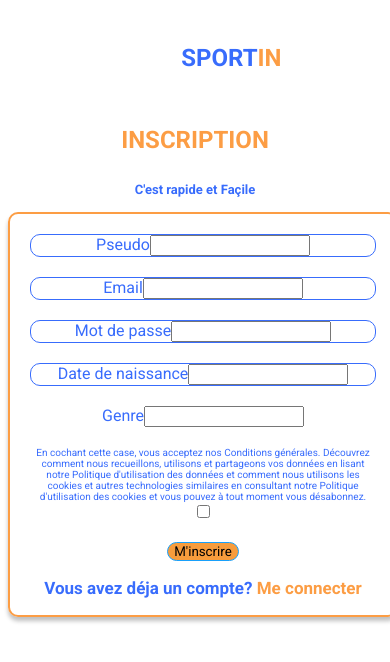
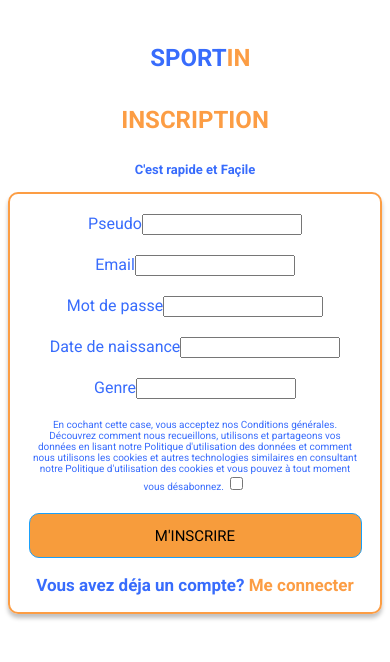
Before and after one commit to sofi-lo/sportIn, a Symfony app: template templates/registration/register.html.twig in a window 390 px wide. Shown: the part 27-689 px from the top of the page. Run offline with Twig, Linux system fonts and the light colour scheme; the template is opened without the code that fills it, so the values that code supplies are empty; form fields are guessed from the names that the template uses; some libraries are stand-ins or nearby versions.

Commit message:
responsive-inscription

```diff
--- a/public/css/styles_yanis.css
+++ b/public/css/styles_yanis.css
@@ -1,8 +1,32 @@
  * {
      font-family: Roboto, Oxygen, Ubuntu, Cantarell, 'Open Sans', 'Helvetica Neue', sans-serif;
  }
-form[name=registration_form] input::placeholder {
-    color: blue;
+
+ form[name=registration_form] input::placeholder {
+     color: #386CFC;
+     text-align: center;
+     font-weight: bold;
+ }
+
+ form[name=registration_form] input{
+    width: 90%;
+    height: 35px;
+    border: 1px solid #386CFC;
+    box-sizing: border-box;
+    border-radius: 10px;
+}
+
+#registration_form_birthDate_month{
+     color: #386CFC;
+ }
+ #registration_form_birthDate_day{
+    color: #386CFC;
+}
+#registration_form_birthDate_year{
+    color: #386CFC;
+}
+#registration_form_gender{
+    color: #386CFC;
 }
  .logo_sportin {
      position: absolute;
@@ -32,40 +56,23 @@ form[name=registration_form] input::placeholder {
      color: #386CFC;
  }
 
- .pseudo {
-     border: 1px solid #386CFC;
+ .btn_formulaire {
+     background: #F79C3C;
+     border: 1px solid #18A0FB;
      box-sizing: border-box;
      border-radius: 10px;
  }
 
- .email {
-     border: 1px solid #386CFC;
-     box-sizing: border-box;
-     border-radius: 10px;
+
+ /* Telephone */
+ @media screen and (min-width: 400px) {
+     .main_inscr {
+         width: 30%;
+     }
  }
 
- .mdp {
-     border: 1px solid #386CFC;
-     box-sizing: border-box;
-     border-radius: 10px;
+ @media screen and (max-width: 400px) {
+    .logo_sportin{
+        transform: translate(-110%,0%);
+    }
  }
-
- .birth_date {
-     border: 1px solid #386CFC;
-     box-sizing: border-box;
-     border-radius: 10px;
- }
-
- .btn_formulaire {
-    background: #F79C3C;
-    border: 1px solid #18A0FB;
-    box-sizing: border-box;
-    border-radius: 10px;
- }
-
- /* Telephone */
-@media screen and (max-width: 400px) {
-    .form_inscription{
-        width: 300px;
-    }
-}
--- a/templates/registration/register.html.twig
+++ b/templates/registration/register.html.twig
@@ -8,12 +8,11 @@
 		<div class="alert alert-danger" role="alert">{{ flashError }}</div>
 	{% endfor %}
 
-	<main style="margin-left: auto; margin-right: auto; width: 100%; text-align: center; margin-top: 100px;
-    left: 50%;
-    " ;>
+	<main  class="main_inscr" style="margin-left: auto; margin-right: auto; text-align: center; margin-top: 80px;
+    left: 50%;" ;>
 
 
-		<a href="{{ path('index') }}" class="logo_sportin" style="color: #386CFC; text-decoration: none;font-style: normal; font-weight: bold;  font-size: 24px" ;>SPORT<span style="color: #FC9D44;">IN</span>
+		<a href="{{ path('index') }}" class="logo_sportin" style="color: #386CFC; text-decoration: none;font-style: normal; font-weight: bold;  font-size: 24px " ;>SPORT<span style="color: #FC9D44;">IN</span>
 		</a>
 
 		<section class="entete">
@@ -21,8 +20,8 @@
 			<p class="rapide_facile" style="color: #386CFC; font-weight: bold; font-size: 13px">C'est rapide et Façile</p>
 		</section>
 
-		<section class="registration_formulaire" style="position: absolute; width: 100% ;margin-left:auto; margin-right: auto">
-			<section style="border: 2px solid #FC9D44; box-sizing: border-box; box-shadow: 0px 4px 4px rgba(0,0,0,0.25); border-radius: 10px;" ;>
+		<section class="registration_formulaire" style="border: 2px solid #FC9D44; box-sizing: border-box; box-shadow: 0px 4px 4px rgba(0,0,0,0.25); border-radius: 10px; width: 100% ;margin-left:auto; margin-right: auto">
+
 				{{ form_start(registrationForm) }}
 
 				<section class="pseudo" style="margin: 20px">{{ form_row(registrationForm.pseudo) }}</section>
@@ -45,11 +44,10 @@
             label: "En cochant cette case, vous acceptez nos Conditions générales. Découvrez comment nous recueillons, utilisons et partageons vos données en lisant notre Politique d'utilisation des données et comment nous utilisons les cookies et autres technologies similaires en consultant notre Politique d'utilisation des cookies et vous pouvez à tout moment vous désabonnez. "
         }) }}</section>
 
-				<button type="submit" class="btn_formulaire">M'inscrire</button>
+				<button type="submit" class="btn_formulaire" style="width: 90%; height: 45px; text-transform: uppercase; font-size: 15px">M'inscrire</button>
 				{{ form_end(registrationForm) }}
 
                 <p style="color: #386CFC; font-weight: bold; font-size: 17px">Vous avez déja un compte? <a href="{{ path('app_login') }}" style="text-decoration: none; color: #FC9D44;">Me connecter</a></p>
-			</section>
 		</section>
 
 	</main>
```
